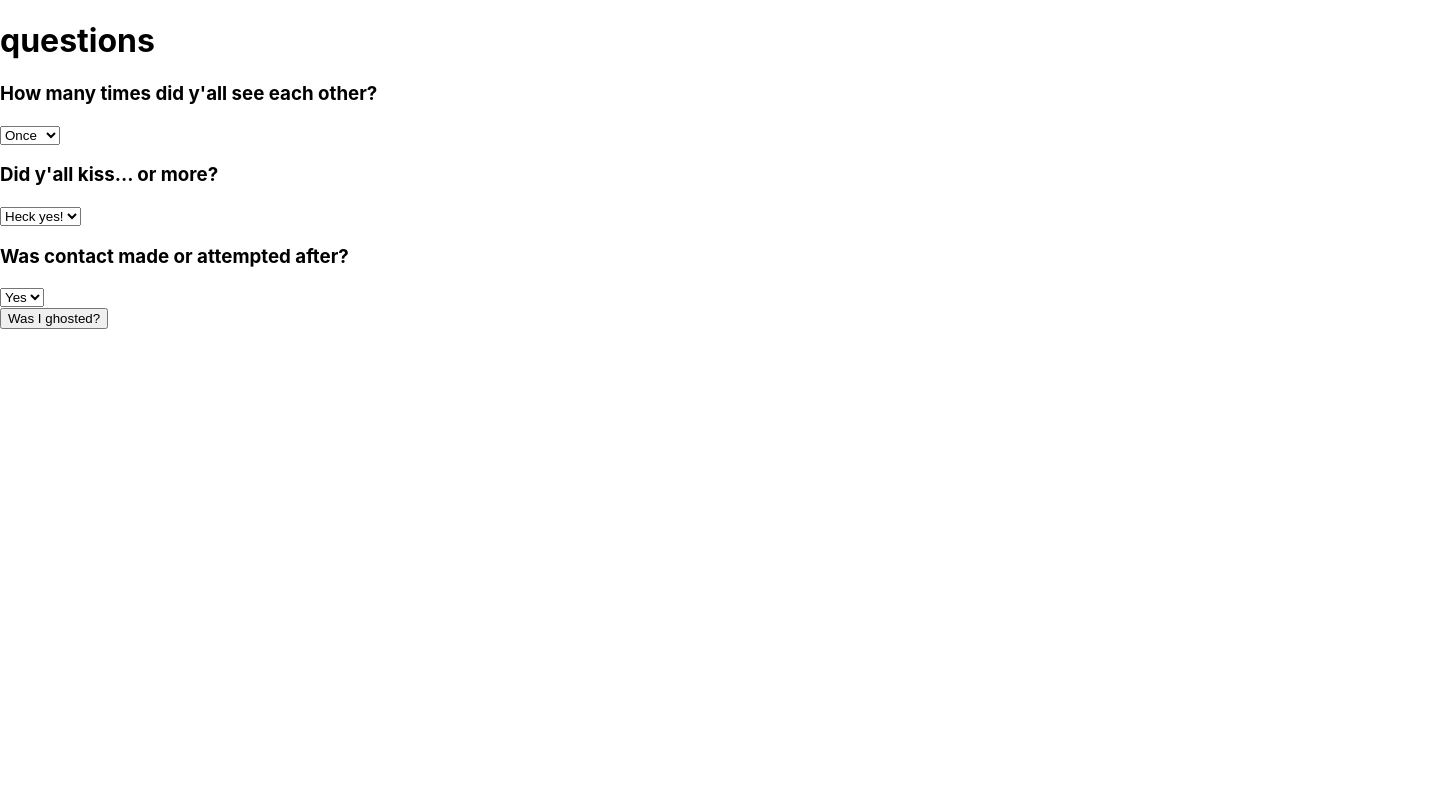
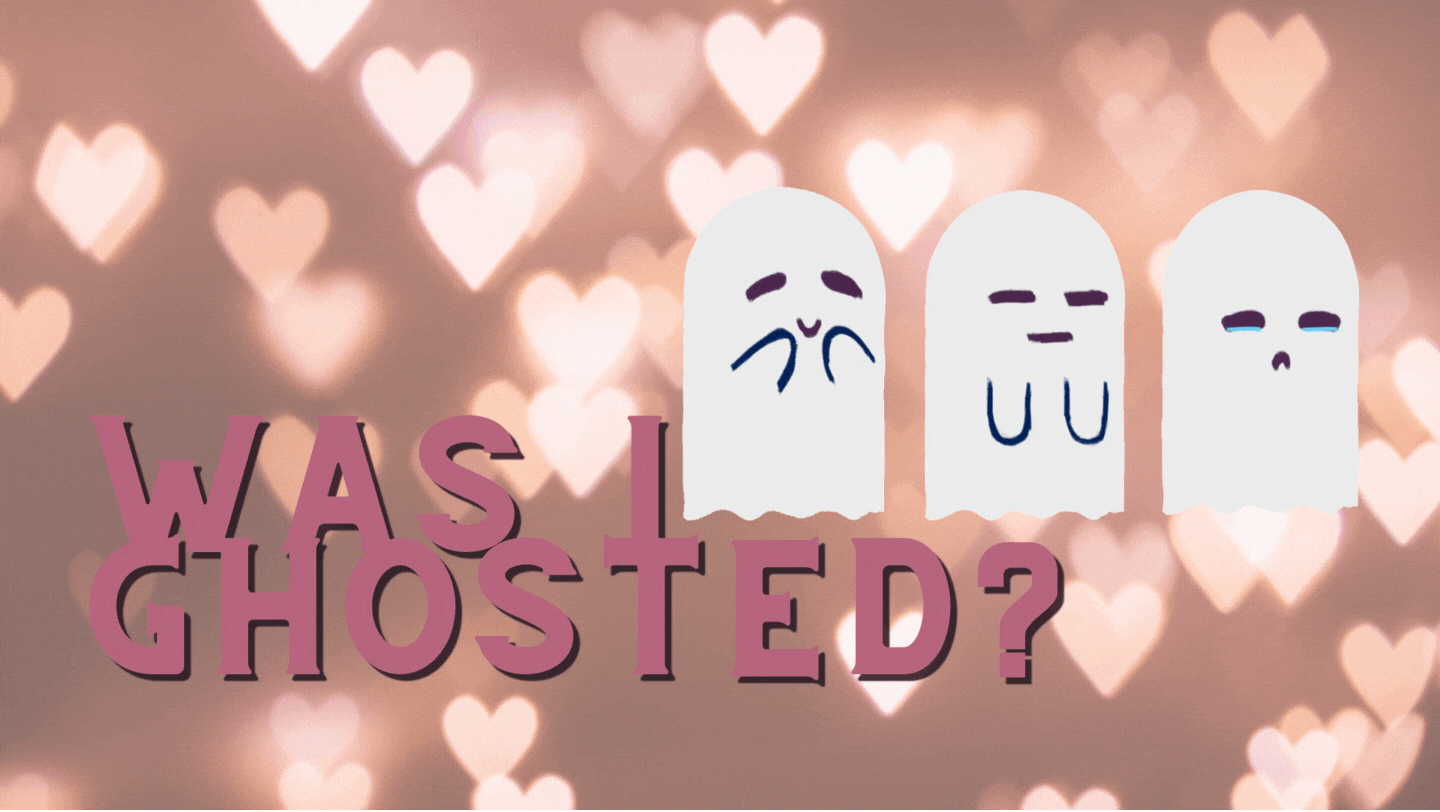
Before and after one commit to ChippyChoppy/was-i-ghosted, a React (Create React App) app: page / in a window 1280 px wide. Shown: the top 812 px of the page, 1440 px wide, since content can reach past the window. Built offline with nearby package versions, Linux system fonts and the light colour scheme.

Commit message:
fixed landing background gif

```diff
--- a/src/Containers/Landing.js
+++ b/src/Containers/Landing.js
@@ -1,15 +1,15 @@
 import { getElementError } from '@testing-library/dom'
 import React from 'react'
-import landingvideo from '../Videos/landingvideo.mp4'
+// import landingvideo from '../Videos/landingvideo.mp4'
+import ghosted from '../Videos/ghosted.gif'
 import styled from 'styled-components'
 
 
 const Landing = () => {
     return (
         <div>
-            <LandingVideo autoplay muted loop >
-                <source src={landingvideo} type="video/mp4" />
-            </LandingVideo>
+            <BackgroundImage  src={ghosted} alt="Was I Ghosted?" />
+
             <EnterButton > Come on in! Let's find out!</EnterButton>
         </div>
     )
@@ -17,19 +17,9 @@ const Landing = () => {
 
 export default Landing
 
-const LandingVideo = styled.video `
-  object-fit: cover;
-  width: 100vw;
-  height: 100vh;
-  position: fixed;
-  top: 0;
-  left: 0;
-  `
-// const LandingDiv = styled.div `
-//     height: 100%
-//     display: flex;
-//     flex-flow: row-reverse column-reverse;
-// `
+const BackgroundImage = styled.img `
+  background-size: cover;
+`
 
 
 const EnterButton = styled.button`
--- a/src/Containers/ViewContainer.js
+++ b/src/Containers/ViewContainer.js
@@ -5,7 +5,7 @@ import QuestionsContainer from './QuestionsContainer'
 const ViewContainer = () => {
     return (
         <div>
-            {/* <Landing /> */}
+            <Landing />
             <QuestionsContainer />
         </div>
     )
```
Also changed, not shown: src/Videos/ghosted.gif (added).
